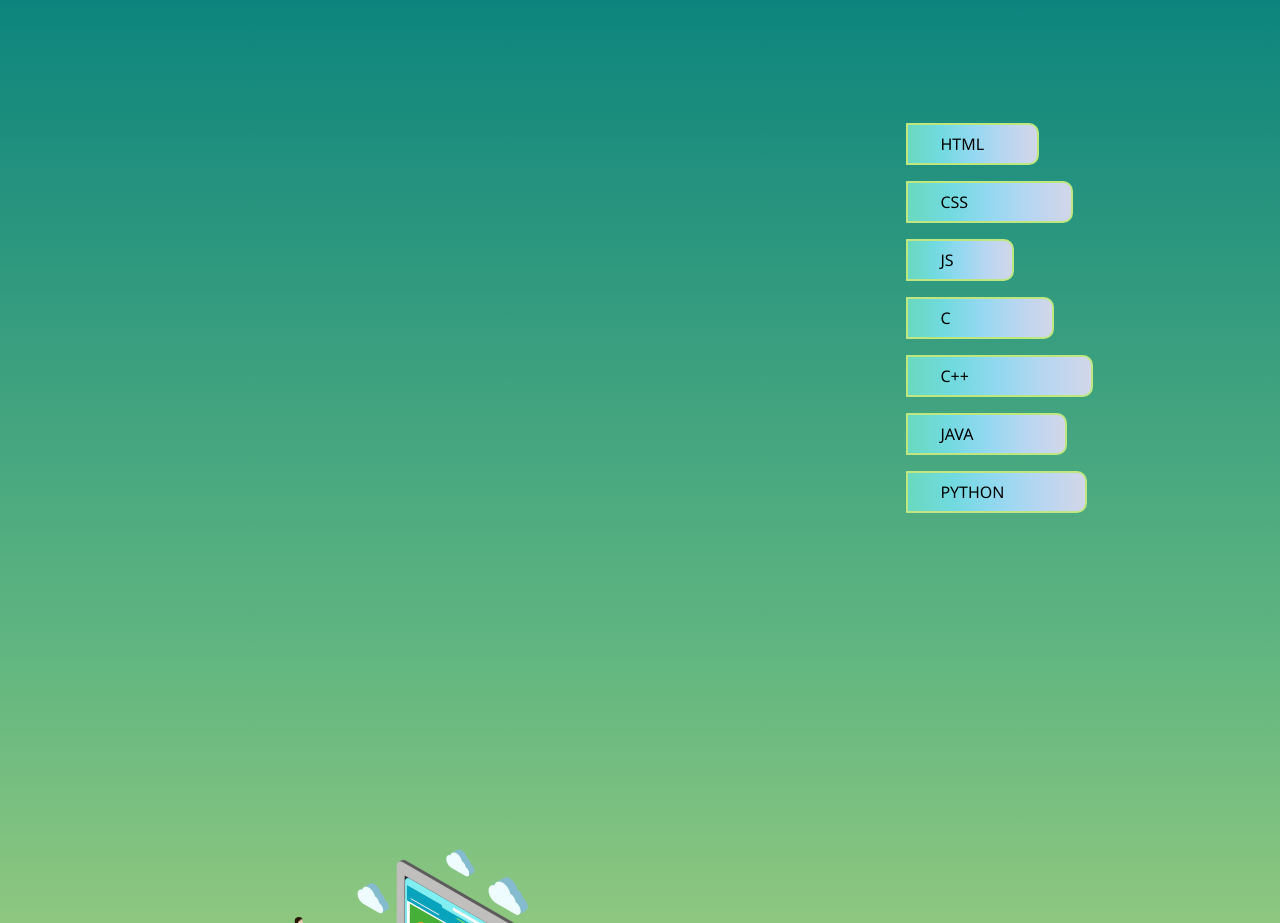
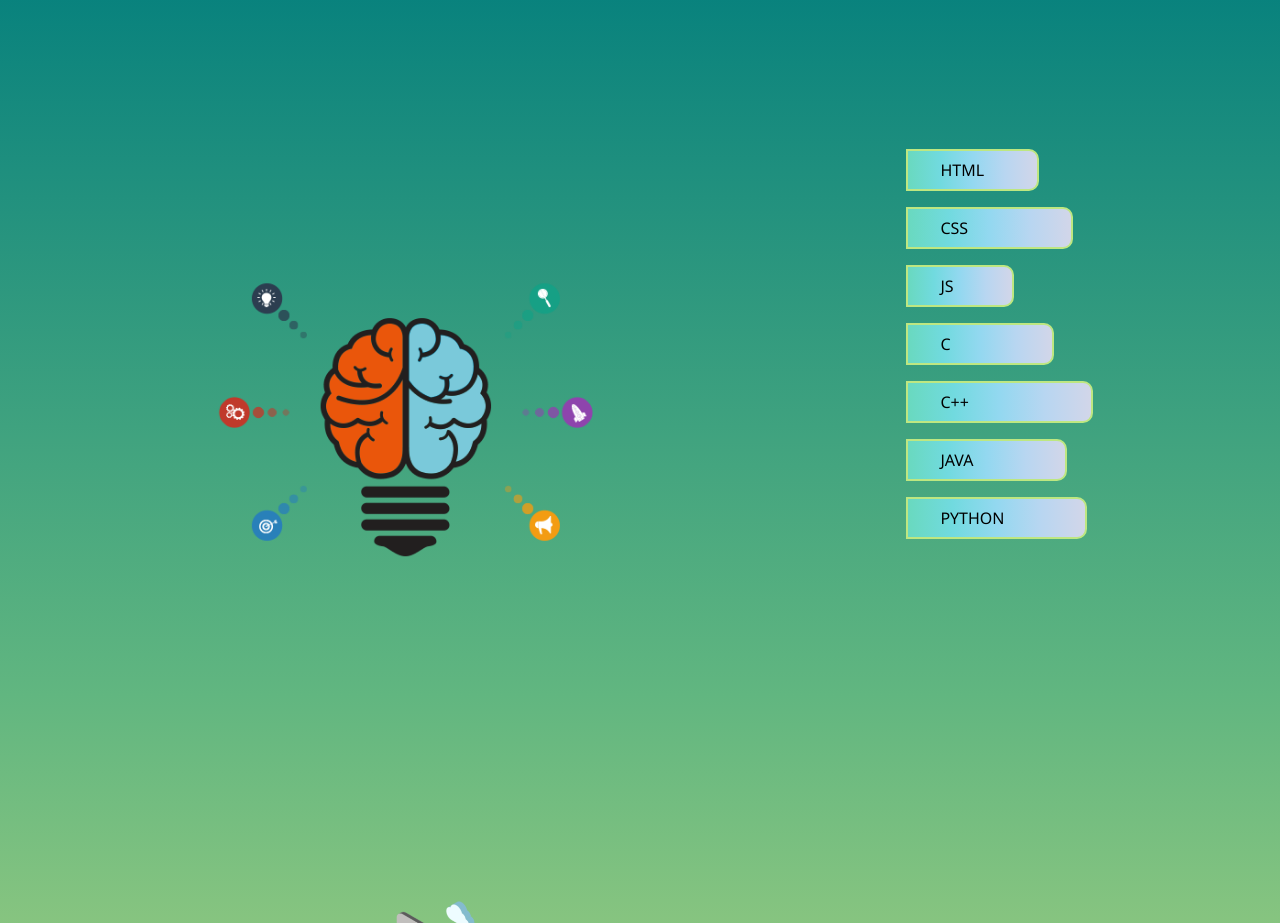
Before and after one commit to Santhosh1933/fullSite, a plain HTML site: page index.html in a window 1280 px wide. Shown: the part 1600-2523 px from the top of the page. Drawn offline with Linux system fonts and the light colour scheme; the site is published under a folder, as on GitHub Pages, so addresses that start at the root find nothing.

Commit message:
Update index.html

```diff
--- a/index.html
+++ b/index.html
@@ -43,7 +43,7 @@
     <!-- skills -->
 <section id="skills">
     <div class="contentSkills">
-        <img src="/assets/pngwing.com (6).png" alt="" class="skillPic">
+        <img src="assets/pngwing.com (6).png" alt="" class="skillPic">
         <div class="pro">
             <div class="html">HTML</div>
             <div class="css">CSS</div>
```
